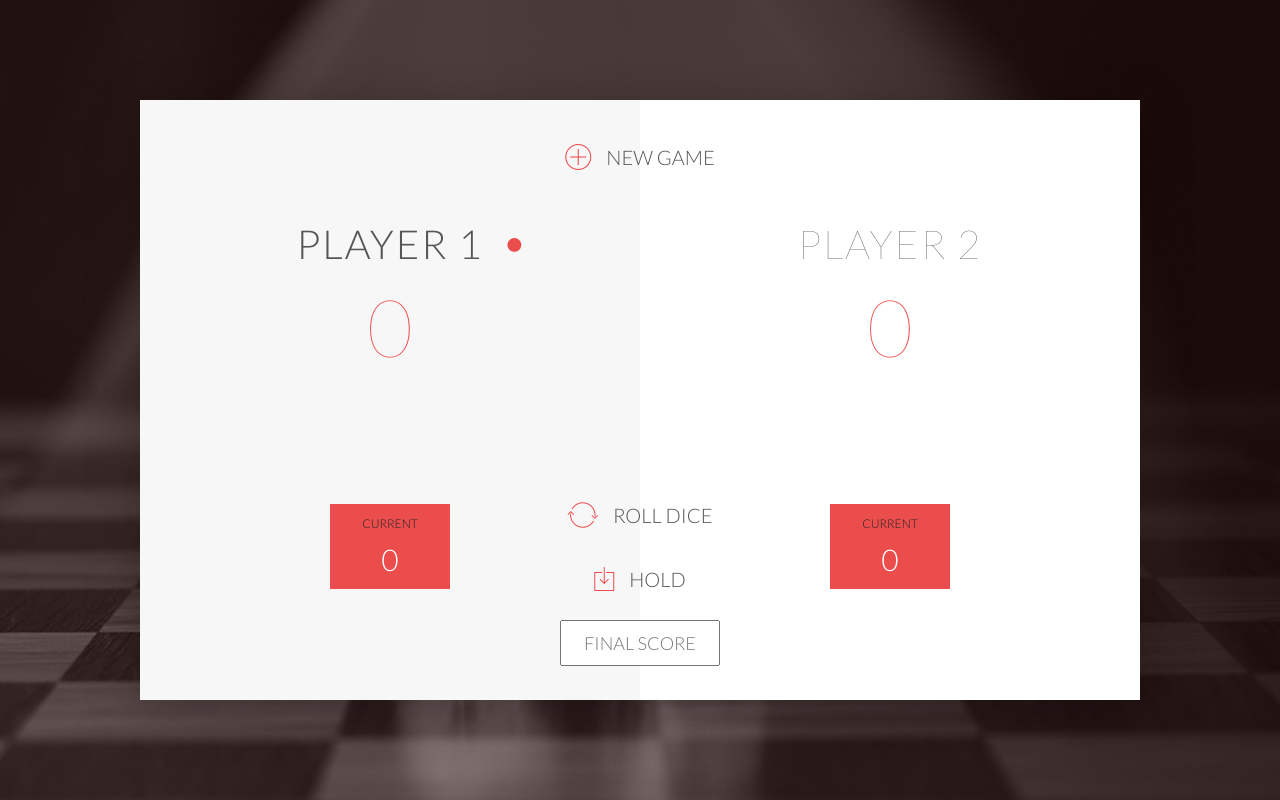
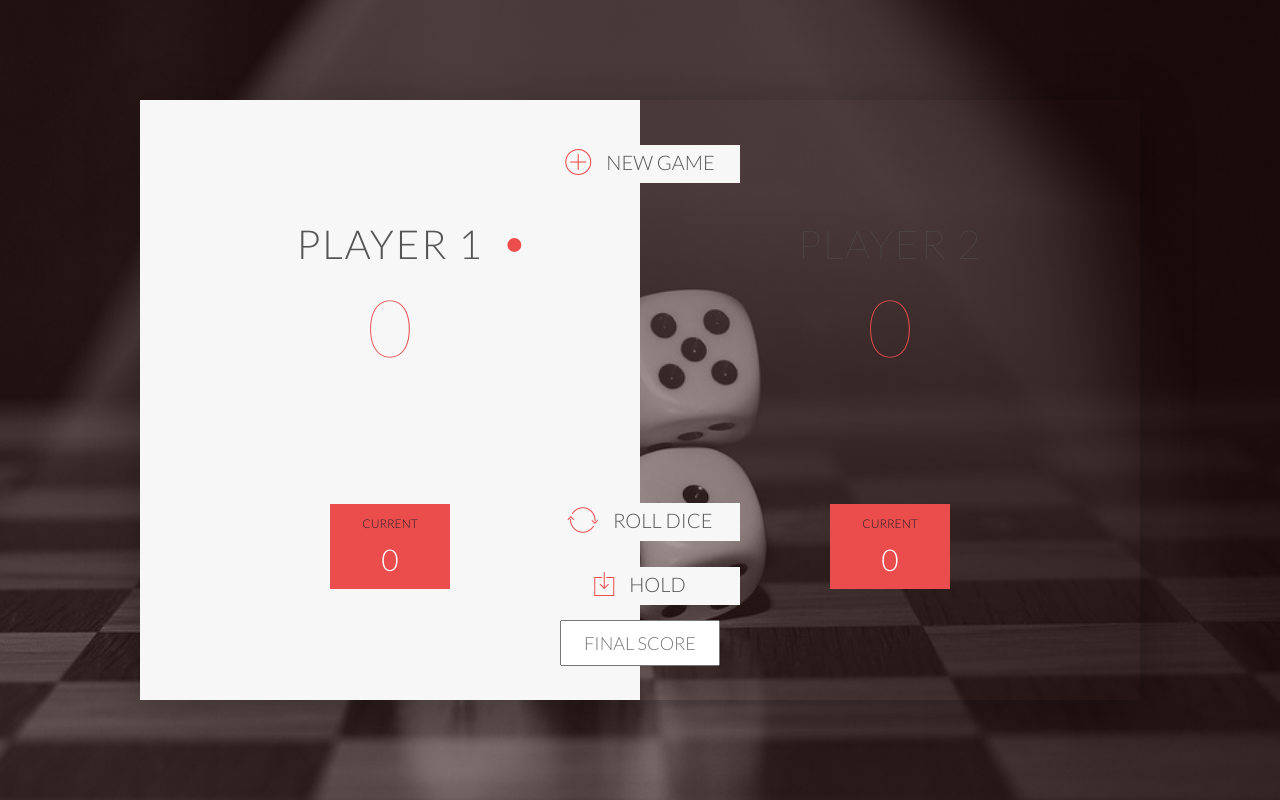
Before and after one commit to kenvilar/dice-game, a PHP site: page / in a window 1280 px wide. Run offline with PHP 8.4, Linux system fonts and the light colour scheme.

Commit message:
Change bg color

```diff
--- a/style.css
+++ b/style.css
@@ -16,7 +16,7 @@ body {
 	padding: 0;
 }
 .wrapper {
-	background-color: #fff;
+	/*background-color: #fff;*/
 	-webkit-box-shadow: 0 10px 50px rgba(0, 0, 0, 0.3);
 	-moz-box-shadow: 0 10px 50px rgba(0, 0, 0, 0.3);
 	box-shadow: 0 10px 50px rgba(0, 0, 0, 0.3);
@@ -193,3 +193,9 @@ i {
 	font-weight: bold;
 	color: #EB4D4D;
 }
+.btn-new-game, .btn-roll-dice, .btn-hold {
+	background-color: #f7f7f7;
+}
+.btn-new-game, .btn-roll-dice, .btn-hold {
+	padding: 5px 0;
+}
```
